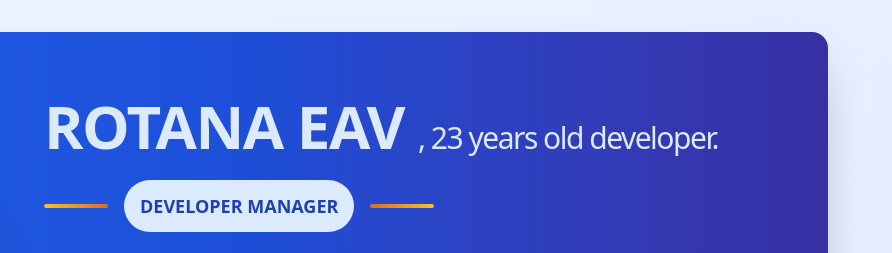
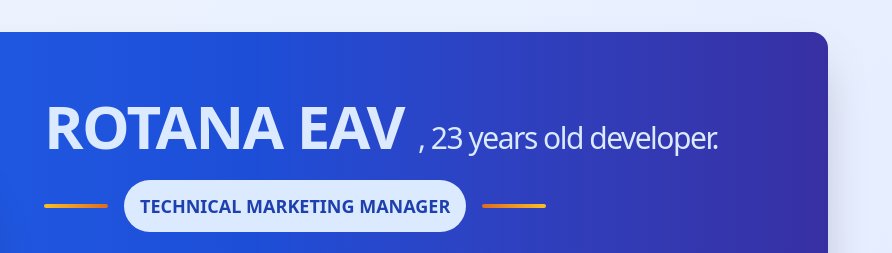
Before and after one commit to rotanaeav/Resume-Rotana-Eav, a website: page src/index.html in a window 1280 px wide. Shown: the top 253 px of the page, 388-1280 px from the left. Drawn offline with nearby package versions, Linux system fonts and the light colour scheme.

Commit message:
change job title release!

```diff
--- a/src/index.html
+++ b/src/index.html
@@ -54,7 +54,7 @@
                 <div class="flex items-center justify-center lg:justify-start gap-4 mb-6">
                   <div class="h-1 w-16 bg-gradient-to-r from-yellow-400 to-orange-500 rounded-full"></div>
                   <span class="bg-blue-100 text-blue-800 text-lg font-semibold px-4 py-3 rounded-full">
-                    DEVELOPER MANAGER
+                 TECHNICAL MARKETING MANAGER
                   </span>
                   <div class="h-1 w-16 bg-gradient-to-r from-orange-500 to-yellow-400 rounded-full"></div>
                 </div>
```
